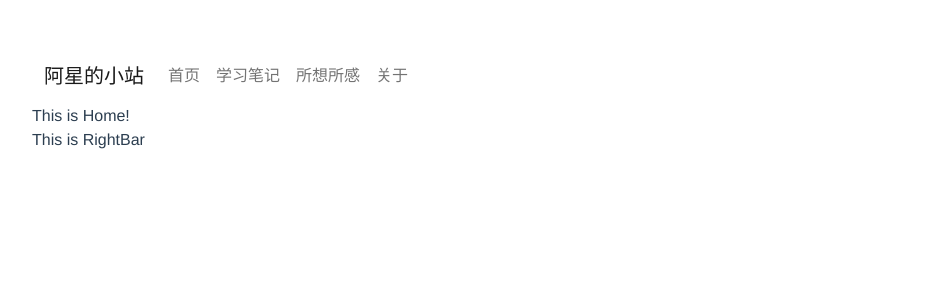
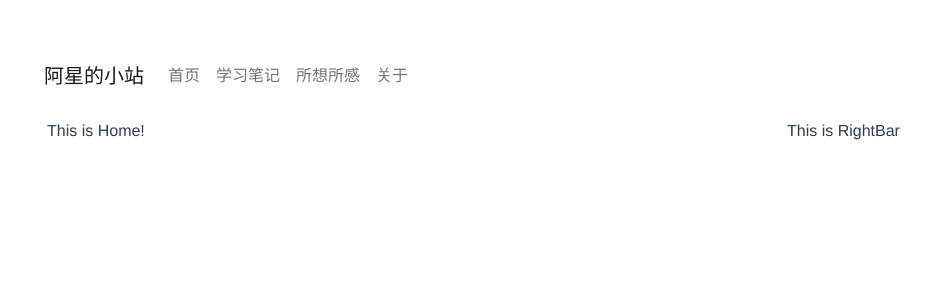
Before and after one commit to Gxstar/myblog, a Vue app in the folder frontend/: page /#/ in a window 1280 px wide. Shown: the top 300 px of the page, without its empty margins (50-979 px from the left). Built offline with nearby package versions, Linux system fonts and the light colour scheme.

Commit message:
更改路由

```diff
--- a/frontend/src/App.vue
+++ b/frontend/src/App.vue
@@ -3,9 +3,9 @@
     <div class="my-navbar">
       <Nav />
     </div>
-    <div class="my-body">
-      <router-view />
-      <RightBar />
+    <div class="my-body row">
+      <router-view class="col-md-8 col-12" />
+      <RightBar class="col-md-4 col-12" />
     </div>
   </div>
 </template>
@@ -35,6 +35,9 @@ export default {
 .my-con{
   padding-top: 3rem;
 }
+.my-body{
+  padding: 15px;
+}
 </style>
 
 <style scoped>
--- a/frontend/src/components/Nav.vue
+++ b/frontend/src/components/Nav.vue
@@ -1,6 +1,6 @@
 <template>
   <div class="main-body">
-    <nav class="navbar navbar-expand-lg navbar-light">
+    <nav class="navbar navbar-expand-md navbar-light">
       <div class="container-fluid">
         <a class="navbar-brand" href="#">阿星的小站</a>
         <button
--- a/frontend/src/router/index.js
+++ b/frontend/src/router/index.js
@@ -1,4 +1,4 @@
-import { createRouter, createWebHashHistory } from 'vue-router'
+import { createRouter, createWebHistory } from 'vue-router'
 import Home from '../views/Home.vue'
 
 const routes = [
@@ -22,7 +22,7 @@ const routes = [
 ]
 
 const router = createRouter({
-  history: createWebHashHistory(),
+  history: createWebHistory(),
   routes
 })
 
```
